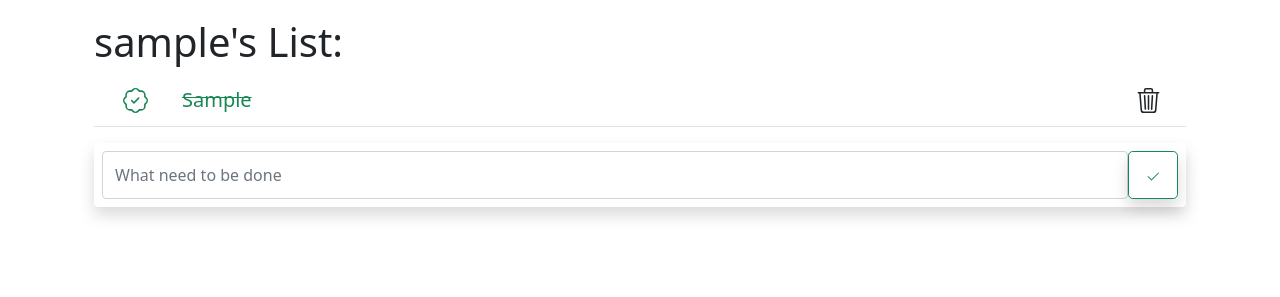
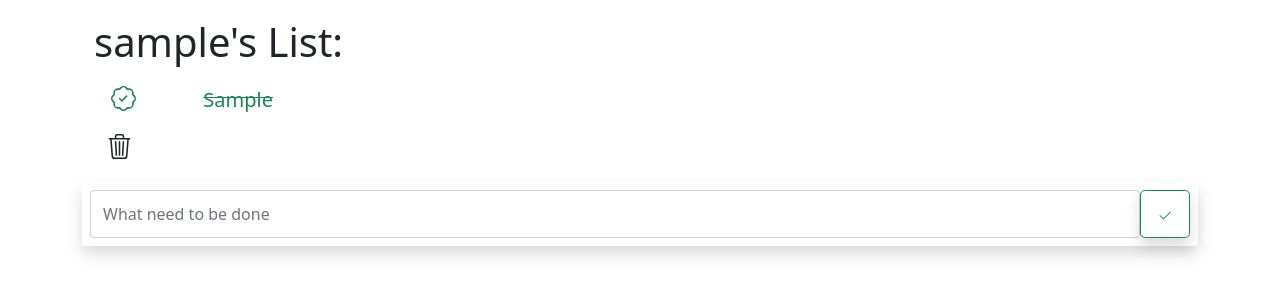
Before and after one commit to teasec4/ToDoAppDjango, a Django app: page /todo/ in a window 1280 px wide. Shown: the part 70-367 px from the top of the page. Run offline with Django 4.2, Linux system fonts and the light colour scheme; a user stored in the database is signed in; tables that the repository leaves empty hold one stand-in row (values such as "Sample post").

Commit message:
Add files via upload

```diff
--- a/templates/todolist/index.html
+++ b/templates/todolist/index.html
@@ -34,9 +34,10 @@
 
             <div class=" mt-2 mb-2">
                 {% for todo in todos %}
-                    <div class="container mt-1 d-flex justify-content-between border-bottom">
-                        <div class="d-flex flex-row align-items-center">
+                    <div class="row g-3">
+
                             {% if todo.completed == True %}
+                                <div class="col-1">
                                 <a class="m-1 btn" href="{% url 'mark_incomplete' todo.id %}">
                                     <svg xmlns="http://www.w3.org/2000/svg" width="25" height="25" fill="currentColor"
                                          class="bi bi-patch-check text-success" viewBox="0 0 16 16">
@@ -45,13 +46,18 @@
                                         <path d="m10.273 2.513-.921-.944.715-.698.622.637.89-.011a2.89 2.89 0 0 1 2.924 2.924l-.01.89.636.622a2.89 2.89 0 0 1 0 4.134l-.637.622.011.89a2.89 2.89 0 0 1-2.924 2.924l-.89-.01-.622.636a2.89 2.89 0 0 1-4.134 0l-.622-.637-.89.011a2.89 2.89 0 0 1-2.924-2.924l.01-.89-.636-.622a2.89 2.89 0 0 1 0-4.134l.637-.622-.011-.89a2.89 2.89 0 0 1 2.924-2.924l.89.01.622-.636a2.89 2.89 0 0 1 4.134 0l-.715.698a1.89 1.89 0 0 0-2.704 0l-.92.944-1.32-.016a1.89 1.89 0 0 0-1.911 1.912l.016 1.318-.944.921a1.89 1.89 0 0 0 0 2.704l.944.92-.016 1.32a1.89 1.89 0 0 0 1.912 1.911l1.318-.016.921.944a1.89 1.89 0 0 0 2.704 0l.92-.944 1.32.016a1.89 1.89 0 0 0 1.911-1.912l-.016-1.318.944-.921a1.89 1.89 0 0 0 0-2.704l-.944-.92.016-1.32a1.89 1.89 0 0 0-1.912-1.911l-1.318.016z"/>
                                     </svg>
                                 </a>
-                                <a class="m-1 text-success btn" style="text-decoration: line-through"
+                                </div>
+                                <div class="col-9">
+                                    <a class="m-1 text-success btn" style="text-decoration: line-through"
                                    href="{% url 'mark_incomplete' todo.id %}">
                                     <span class="lead ">{{ todo.task }}</span>
                                 </a>
+                                </div>
+
 
                             {% else %}
-                                <a class="m-1 btn" href="{% url 'mark_complete' todo.id %}">
+                                <div class="col-1">
+                                    <a class="m-1 btn" href="{% url 'mark_complete' todo.id %}">
                                     <svg xmlns="http://www.w3.org/2000/svg" width="25" height="25" fill="currentColor"
                                          class="bi bi-patch-minus" viewBox="0 0 16 16">
                                         <path fill-rule="evenodd"
@@ -59,9 +65,13 @@
                                         <path d="m10.273 2.513-.921-.944.715-.698.622.637.89-.011a2.89 2.89 0 0 1 2.924 2.924l-.01.89.636.622a2.89 2.89 0 0 1 0 4.134l-.637.622.011.89a2.89 2.89 0 0 1-2.924 2.924l-.89-.01-.622.636a2.89 2.89 0 0 1-4.134 0l-.622-.637-.89.011a2.89 2.89 0 0 1-2.924-2.924l.01-.89-.636-.622a2.89 2.89 0 0 1 0-4.134l.637-.622-.011-.89a2.89 2.89 0 0 1 2.924-2.924l.89.01.622-.636a2.89 2.89 0 0 1 4.134 0l-.715.698a1.89 1.89 0 0 0-2.704 0l-.92.944-1.32-.016a1.89 1.89 0 0 0-1.911 1.912l.016 1.318-.944.921a1.89 1.89 0 0 0 0 2.704l.944.92-.016 1.32a1.89 1.89 0 0 0 1.912 1.911l1.318-.016.921.944a1.89 1.89 0 0 0 2.704 0l.92-.944 1.32.016a1.89 1.89 0 0 0 1.911-1.912l-.016-1.318.944-.921a1.89 1.89 0 0 0 0-2.704l-.944-.92.016-1.32a1.89 1.89 0 0 0-1.912-1.911l-1.318.016z"/>
                                     </svg>
                                 </a>
-                                <a class="m-1  btn" href="{% url 'mark_complete' todo.id %}">
+                                </div>
+                                <div class="col-9">
+                                    <a class="m-1  btn" href="{% url 'mark_complete' todo.id %}">
                                     <span class="lead">{{ todo.task }}</span>
                                 </a>
+                                </div>
+
                                 <!--
                                 <a class="btn m-1" href="{% url 'edit' todo.id %}">
                                     <svg xmlns="http://www.w3.org/2000/svg" width="16" height="16" fill="currentColor"
@@ -72,7 +82,7 @@
                                 -->
                             {% endif %}
                         </div>
-                        <div class="d-flex align-items-center">
+                        <div class="col-2">
                             <a class="btn" href="{% url 'delete' todo.id %}">
                                 <svg xmlns="http://www.w3.org/2000/svg" width="25" height="25" fill="currentColor"
                                      class="bi bi-trash3" viewBox="0 0 16 16">
```
